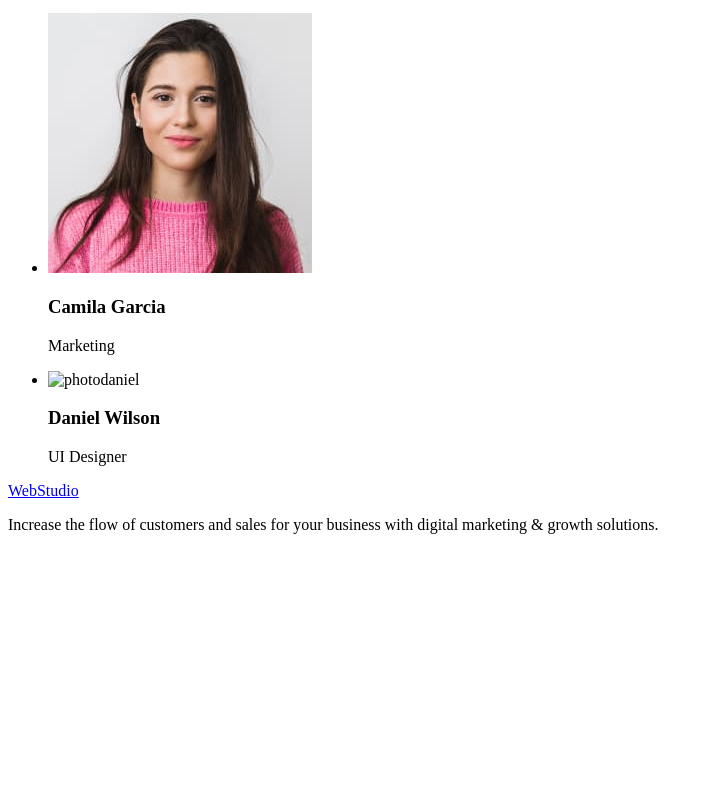
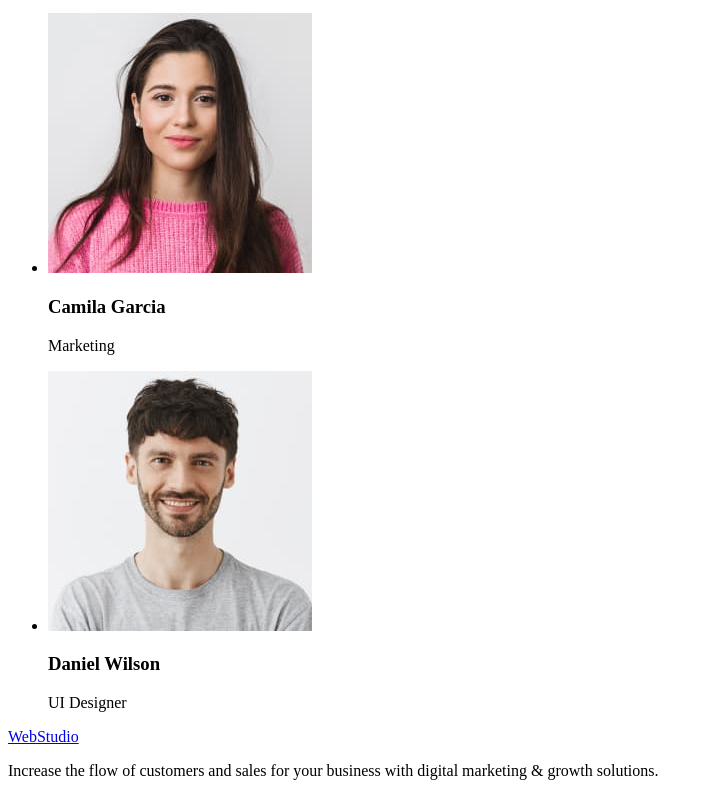
Before and after one commit to Santel1/goit-markup-hw-01, a plain HTML site: page index.html in a window 1280 px wide. Shown: the part 2341-3137 px from the top of the page, without its empty margins (0-709 px from the left). Before the commit the page ends 2891 px from the top, so only its background shows below. Drawn offline with Linux system fonts and the light colour scheme; the site is published under a folder, as on GitHub Pages, so addresses that start at the root find nothing.

Commit message:
Update index.html
Co-Authored-By: Klymovych Oleksandr <126976920+Santel1@users.noreply.github.com>

```diff
--- a/index.html
+++ b/index.html
@@ -132,7 +132,7 @@
           </li>
           <li>
             <img
-              src="/images/images-team/img-daniel.jpg"
+              src="./images/images-team/img-daniel.jpg"
               alt="photodaniel"
               width="264"
               height="260"
```
